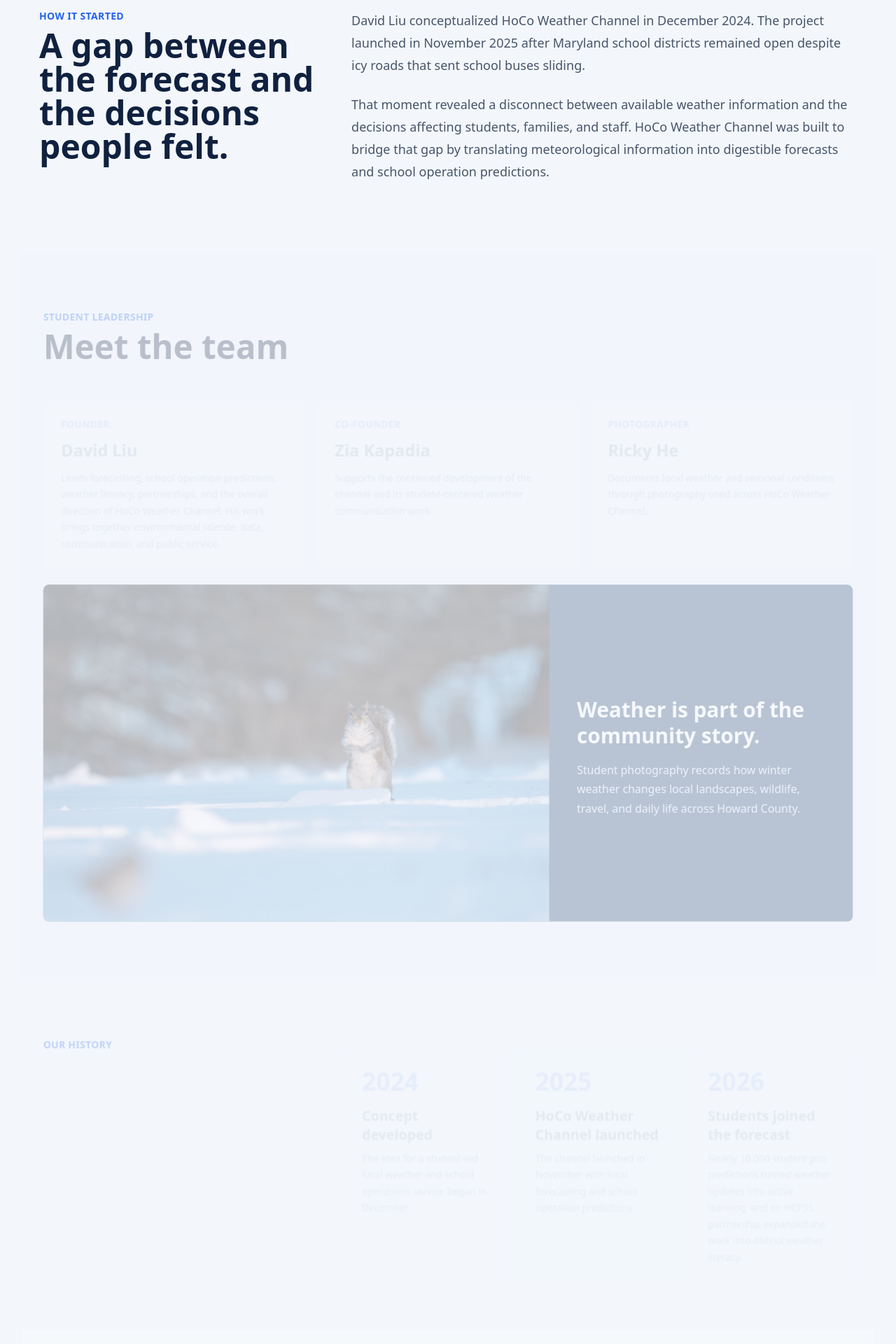
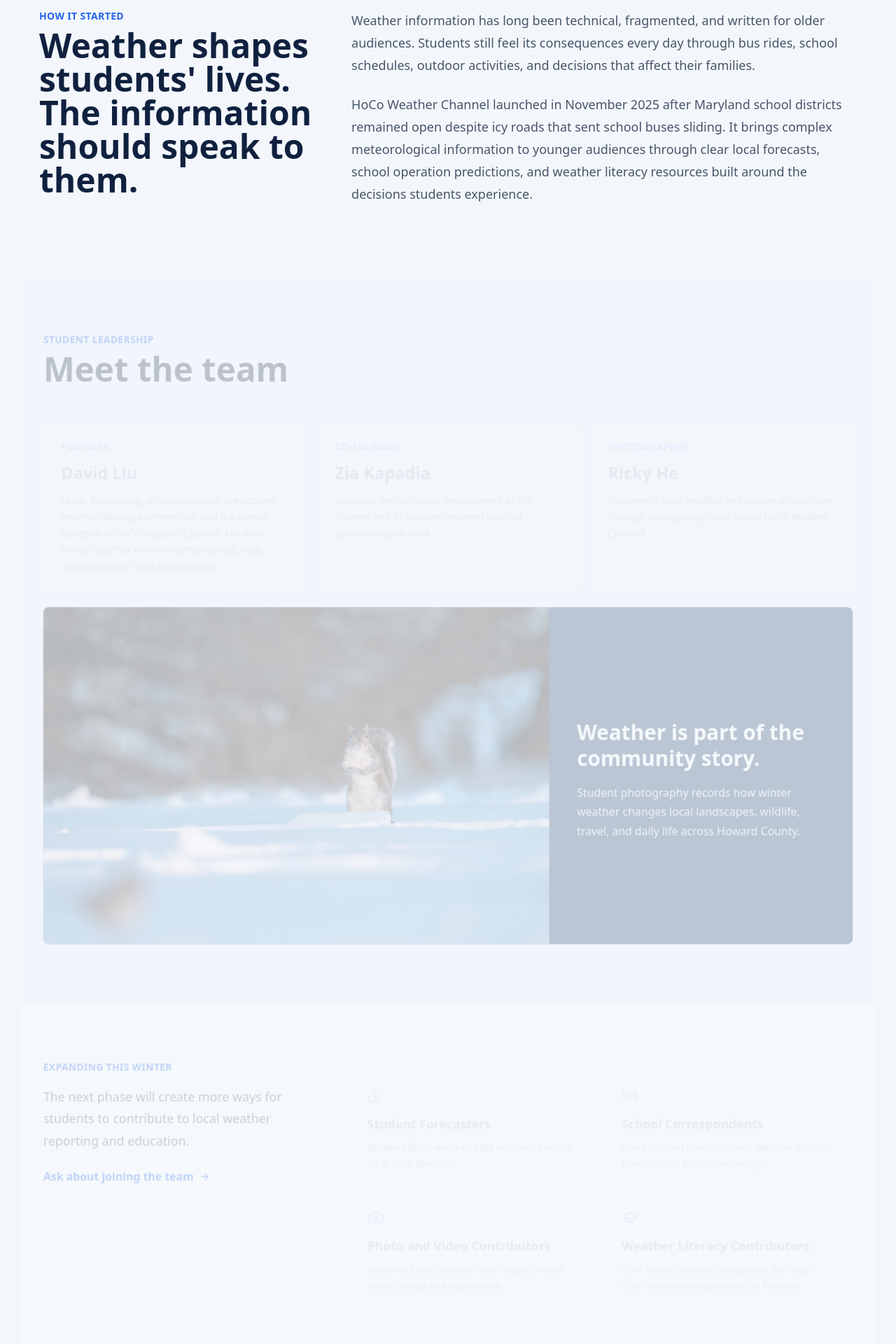
Before and after one commit to davidliu-2008/HoCoWX, a Next.js app: page /about in a window 1280 px wide. Shown: the part 440-2360 px from the top of the page at 70% size. Built offline with nearby package versions, Linux system fonts and the light colour scheme.

Commit message:
Strengthen student-centered origin story

```diff
--- a/app/about/page.tsx
+++ b/app/about/page.tsx
@@ -67,14 +67,14 @@ export default function AboutPage() {
       <section className="grid gap-10 px-5 py-14 sm:px-8 sm:py-20 lg:grid-cols-[0.72fr_1.28fr]">
         <div>
           <p className="text-sm font-bold uppercase tracking-wide text-bay">How it started</p>
-          <h2 className="mt-2 text-4xl font-black text-ink sm:text-5xl">A gap between the forecast and the decisions people felt.</h2>
+          <h2 className="mt-2 text-4xl font-black text-ink sm:text-5xl">Weather shapes students&apos; lives. The information should speak to them.</h2>
         </div>
         <div className="space-y-6 text-lg leading-8 text-slate-600">
           <p>
-            David Liu conceptualized HoCo Weather Channel in December 2024. The project launched in November 2025 after Maryland school districts remained open despite icy roads that sent school buses sliding.
+            Weather information has long been technical, fragmented, and written for older audiences. Students still feel its consequences every day through bus rides, school schedules, outdoor activities, and decisions that affect their families.
           </p>
           <p>
-            That moment revealed a disconnect between available weather information and the decisions affecting students, families, and staff. HoCo Weather Channel was built to bridge that gap by translating meteorological information into digestible forecasts and school operation predictions.
+            HoCo Weather Channel launched in November 2025 after Maryland school districts remained open despite icy roads that sent school buses sliding. It brings complex meteorological information to younger audiences through clear local forecasts, school operation predictions, and weather literacy resources built around the decisions students experience.
           </p>
         </div>
       </section>
@@ -121,29 +121,6 @@ export default function AboutPage() {
         </figure>
       </section>
 
-      <section className="grid gap-10 px-5 py-14 sm:px-8 sm:py-20 lg:grid-cols-[0.7fr_1.3fr]">
-        <div>
-          <p className="text-sm font-bold uppercase tracking-wide text-bay">Our history</p>
-        </div>
-        <div className="grid gap-4 sm:grid-cols-3">
-          <article className="rounded-lg bg-ice p-6">
-            <p className="text-4xl font-black text-bay">2024</p>
-            <h3 className="mt-4 text-xl font-bold text-ink">Concept developed</h3>
-            <p className="mt-2 text-sm leading-6 text-slate-600">The idea for a student-led local weather and school operations service began in December.</p>
-          </article>
-          <article className="rounded-lg bg-blue-50 p-6">
-            <p className="text-4xl font-black text-bay">2025</p>
-            <h3 className="mt-4 text-xl font-bold text-ink">HoCo Weather Channel launched</h3>
-            <p className="mt-2 text-sm leading-6 text-slate-600">The channel launched in November with local forecasting and school operation predictions.</p>
-          </article>
-          <article className="rounded-lg bg-sky-50 p-6">
-            <p className="text-4xl font-black text-bay">2026</p>
-            <h3 className="mt-4 text-xl font-bold text-ink">Students joined the forecast</h3>
-            <p className="mt-2 text-sm leading-6 text-slate-600">Nearly 10,000 student poll predictions turned weather updates into active learning, and an HCPSS partnership expanded the work into district weather literacy.</p>
-          </article>
-        </div>
-      </section>
-
       <section className="bg-white px-5 py-14 sm:px-8 sm:py-20">
         <div className="grid gap-10 lg:grid-cols-[0.72fr_1.28fr]">
           <div>
```
